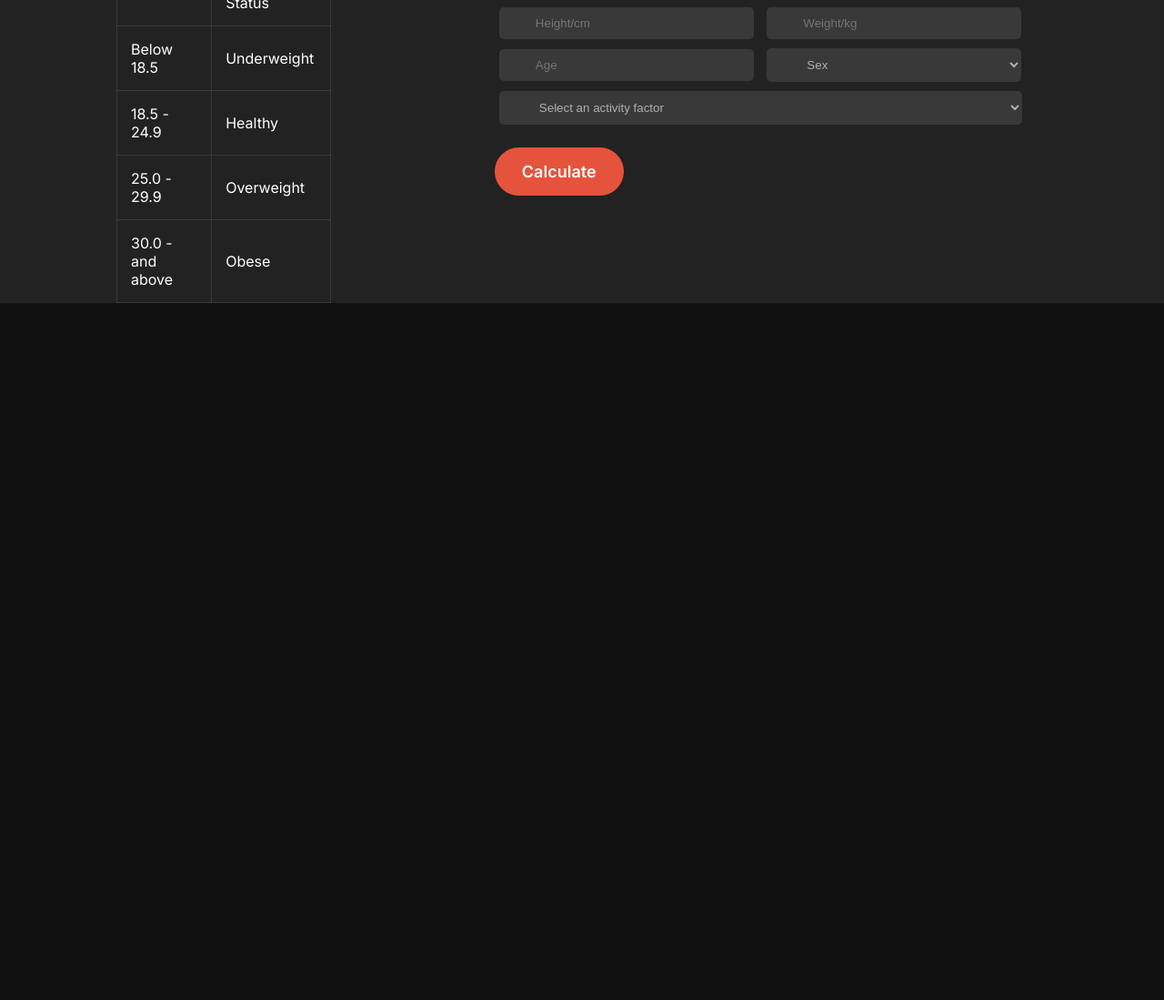
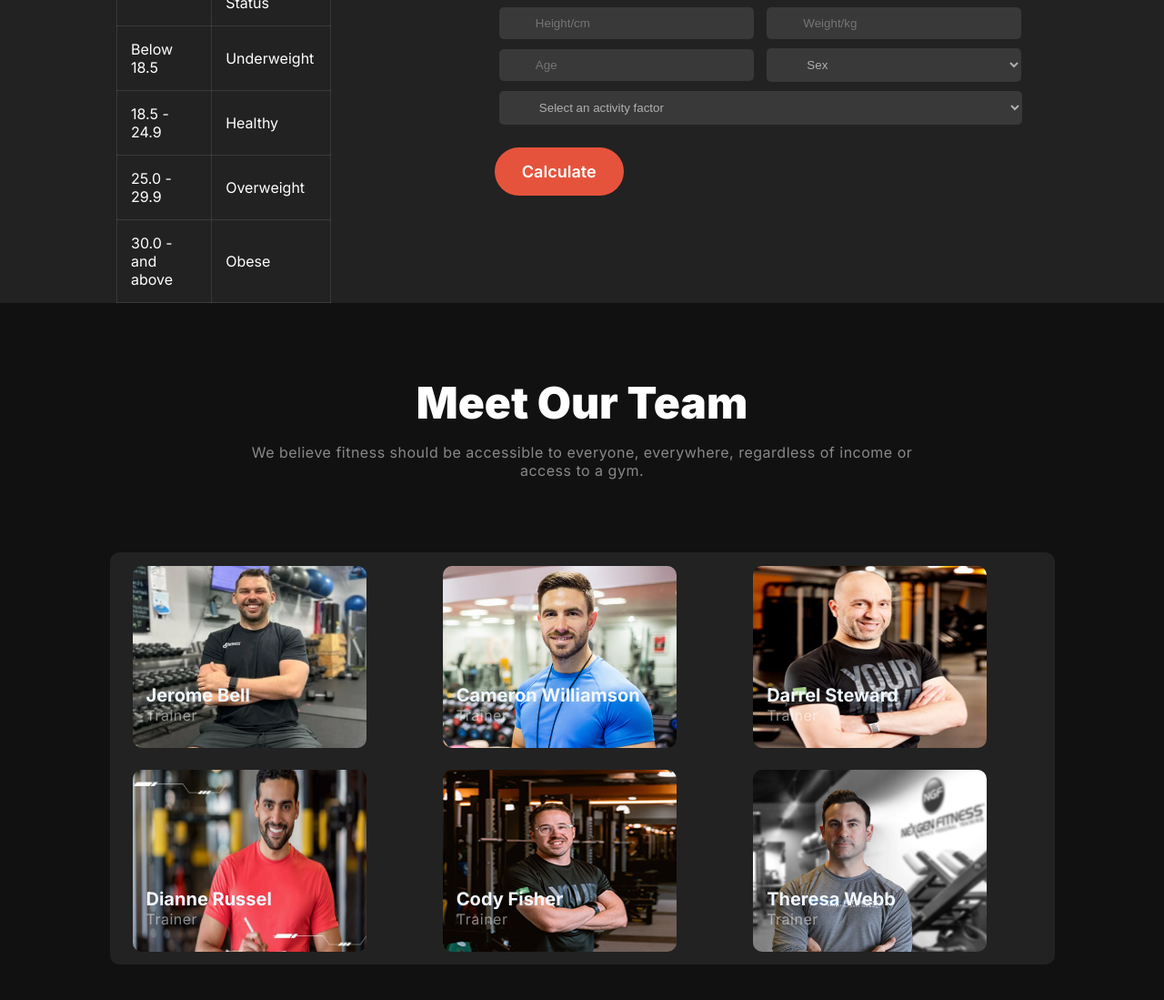
Before and after one commit to Anamul757/Second-challenge-repo, a plain HTML site: page index.html in a window 1280 px wide. Shown: the part 2106-3205 px from the top of the page at 91% size. Before the commit the page ends 2439 px from the top, so only its background shows below. Drawn offline with Linux system fonts and the light colour scheme.

Commit message:
added meet section

```diff
--- a/index.html
+++ b/index.html
@@ -107,10 +107,11 @@
             </div>
         </section>
         <!-- BMI banner section -->
-         <section class="BMI-banner">
-<h3 class="habit-heading">BMI Calculator</h3>
-<p class="des-para">We believe fitness should be accessible to everyone, everywhere, regardless of income or access to a gym.</p>
-         </section>
+        <section class="BMI-banner">
+            <h3 class="habit-heading">BMI Calculator</h3>
+            <p class="des-para">We believe fitness should be accessible to everyone, everywhere, regardless of income or
+                access to a gym.</p>
+        </section>
         <!-- BMI section -->
         <section class="BMI-section">
             <div class="BMI-div">
@@ -146,13 +147,14 @@
                     </div>
                     <div class="BMI-chart2">
                         <h3 class="BMI-heading">Calculate your BMI</h3>
-                        <p class="des-para">We believe fitness should be accessible to everyone, everywhere, regardless of income or access to a gym. </p>
+                        <p class="des-para">We believe fitness should be accessible to everyone, everywhere, regardless
+                            of income or access to a gym. </p>
                         <div class="input-section">
                             <input type="text" placeholder="Height/cm" class="BMI-input">
                             <input type="text" placeholder="Weight/kg" class="BMI-input">
                             <br>
                             <input type="text" placeholder="Age" class="BMI-input">
-                            <select name=""  class="BMI-input select-inp"  >
+                            <select name="" class="BMI-input select-inp">
                                 <option class="BMI-option" value="">Sex</option>
                                 <option class="BMI-option" value="">Male</option>
                                 <option class="BMI-option" value="">Female</option>
@@ -160,7 +162,7 @@
                             </select>
                             <select name="" id="" class="BMI-input select-input">
                                 <option class="BMI-option" value="" class="BMI-input">Select an activity factor</option>
-                                <option class="BMI-option" value="" >Weight Loss</option>
+                                <option class="BMI-option" value="">Weight Loss</option>
                                 <option class="BMI-option" value="">Running</option>
                                 <option class="BMI-option" value="">Push Ups</option>
                                 <option class="BMI-option" value="">Sit Ups</option>
@@ -173,8 +175,60 @@
                 </div>
             </div>
         </section>
+        <!-- Meet banner section -->
+        <section class="habit-banner" style="text-align: center;">
+            <h3 class="habit-heading">Meet Our Team</h3>
+            <p class="des-para">We believe fitness should be accessible to everyone, everywhere, regardless of income or
+                access to a gym.</p>
+        </section>
         <!-- Meet section -->
+        <section class="meet-section">
+            <div class="meet-sec-img">
+                <div class="meet-grid">
+                    <img src="./images/trainer1.png" class="trainer-img" alt="">
+                    <div class="meet-img-des">
+                        <h4 class="meet-img-heading">Jerome Bell</h4>
+                        <p class="des-para">Trainer</p>
+                    </div>
+                </div>
+                <div class="meet-grid">
+                    <img src="./images/trainer2.png" class="trainer-img" alt="">
+                    <div class="meet-img-des">
+                        <h4 class="meet-img-heading">Cameron Williamson</h4>
+                        <p class="des-para">Trainer</p>
+                    </div>
+                </div>
+                <div class="meet-grid">
+                    <img src="./images/trainer3.png" class="trainer-img" alt="">
+                    <div class="meet-img-des">
+                        <h4 class="meet-img-heading">Darrel Steward</h4>
+                        <p class="des-para">Trainer</p>
+                    </div>
+                </div>
+                <div class="meet-grid">
+                    <img src="./images/trainer4.png" class="trainer-img" alt="">
+                    <div class="meet-img-des">
+                        <h4 class="meet-img-heading">Dianne Russel</h4>
+                        <p class="des-para">Trainer</p>
+                    </div>
+                </div>
+                <div class="meet-grid">
+                    <img src="./images/trainer5.png" class="trainer-img" alt="">
+                    <div class="meet-img-des">
+                        <h4 class="meet-img-heading">Cody Fisher</h4>
+                        <p class="des-para">Trainer</p>
+                    </div>
+                </div>
+                <div class="meet-grid">
+                    <img src="./images/trainer6.png" class="trainer-img" alt="">
+                    <div class="meet-img-des">
+                        <h4 class="meet-img-heading">Theresa Webb</h4>
+                        <p class="des-para">Trainer</p>
+                    </div>
+                </div>
+            </div>
 
+        </section>
     </main>
     <footer></footer>
 </body>
--- a/styels/responsive.css
+++ b/styels/responsive.css
@@ -47,4 +47,14 @@
         width: 100%;
         margin: 0;
     }
+    /* Meet section */
+    .meet-sec-img{
+        grid-template-columns: repeat(1, 1fr);
+
+    }
+    .meet-grid{
+        /* display: flex;
+        justify-content: center; */
+        width: 100%;
+    }
 }
--- a/styels/style.css
+++ b/styels/style.css
@@ -265,7 +265,7 @@ main {
 }
 
 /* BMI section */
-.BMI-banner{
+.BMI-banner, .habit-banner{
     width: 60%;
     margin: 80px auto;
 }
@@ -301,7 +301,6 @@ main {
     font-family: Inter;
     font-size: 1.75rem;
     font-weight: 900;
-    /* margin: 50px 0px; */
     padding: 50px 0px;
 }
 table{
@@ -333,3 +332,45 @@ background: rgba(255, 255, 255, 0.1);
 .input-section{
     margin-top: 40px;
 }
+/* meet section */
+.meet-section{
+    width: 80%;
+    margin: 50px auto;
+    padding: 5px 0px 0px 15px;
+    background-color: rgb(34, 34, 34);
+    border: none;
+    border-radius: 10px;
+
+}
+
+.meet-sec-img{
+    display: grid;
+    grid-template-columns: repeat(3, 1fr);
+    gap: 20px;
+    padding: 10px;
+}
+
+.meet-grid{
+    position: relative;
+    width: 80%;
+}
+.trainer-img{
+    width: 300px;
+    height: 200px;
+    border-radius: 10px;
+}
+.meet-img-des{
+    position: absolute;
+    top: 130px;
+    left: 15px;
+}
+.meet-img-heading{
+    color: aliceblue;
+    font-family: Inter;
+    font-size: 1.25rem;
+    font-weight: 700;
+}
+
+.meet-grid img{
+    width: 100%;
+}
```
